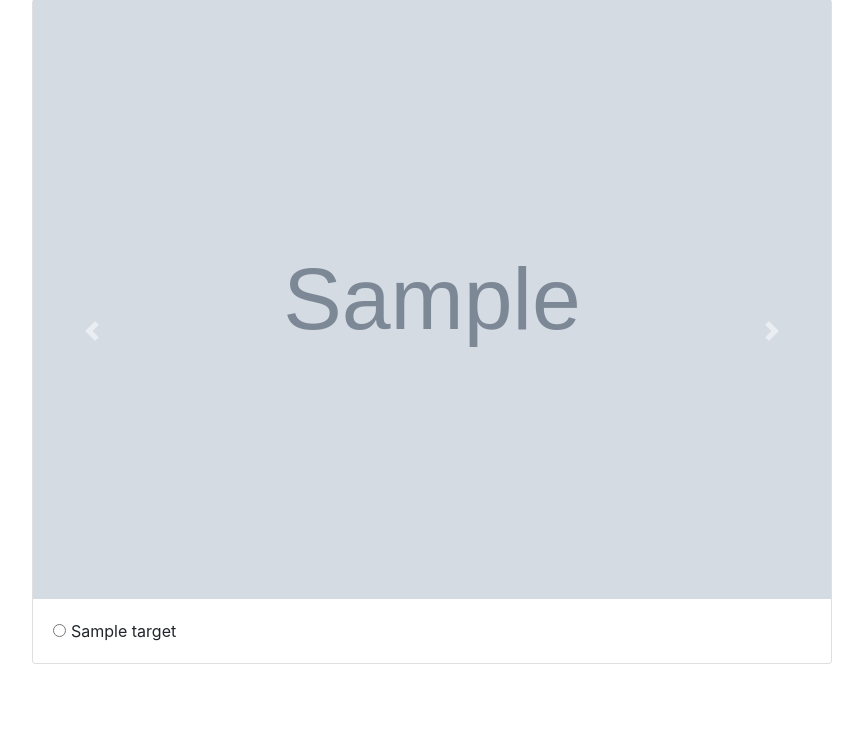
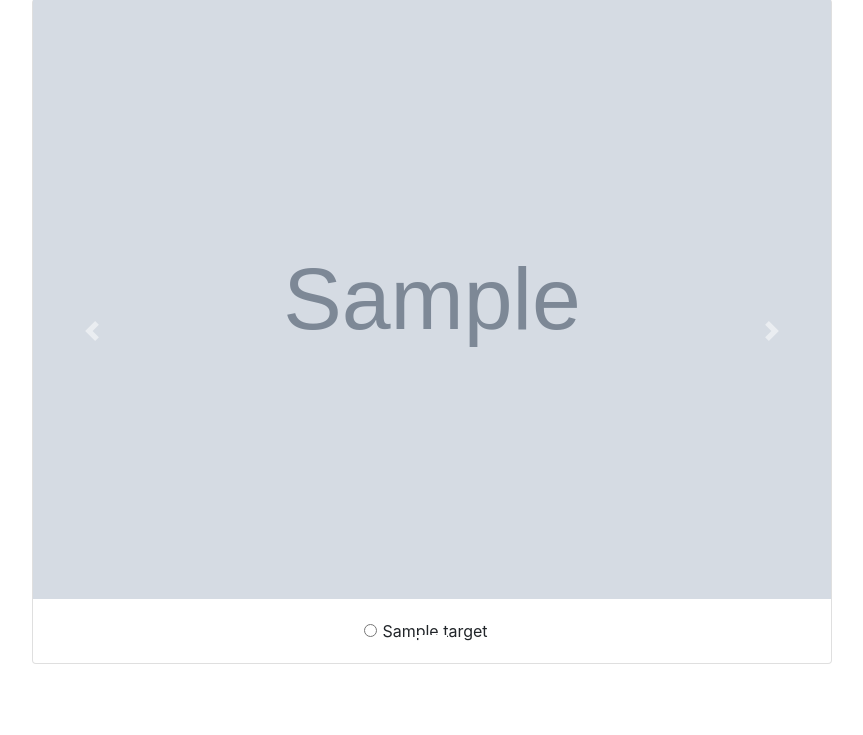
Before and after one commit to jssprz/annotationsite, a Django app: template tweets/templates/tagger.html in a window 1280 px wide. Shown: the part 65-800 px from the top of the page, without its empty margins (208-1071 px from the left). Run offline with Django 3.2, Linux system fonts and the light colour scheme; the template is opened without the code that fills it: values that come from a table or form of the project are taken from there, others are empty; a user stored in the database is signed in; tables that the repository leaves empty hold one stand-in row (values such as "Sample post"); grey boxes marked "Sample" are stand-in pictures; some libraries are stand-ins or nearby versions.

Commit message:
changes the tagger style

```diff
--- a/tweets/templates/tagger.html
+++ b/tweets/templates/tagger.html
@@ -18,7 +18,7 @@
         <form id="{{ m.id_str }}" action="" method="post">
             <div class="card">
               <img src="{{ m.local_image.url }}" class="d-block w-100">
-                <div class="card-body">
+                <div class="card-body d-flex justify-content-center">
                   {% for o in options %}
                     <div class="form-check-inline">
                       <label class="form-check-label">
```
